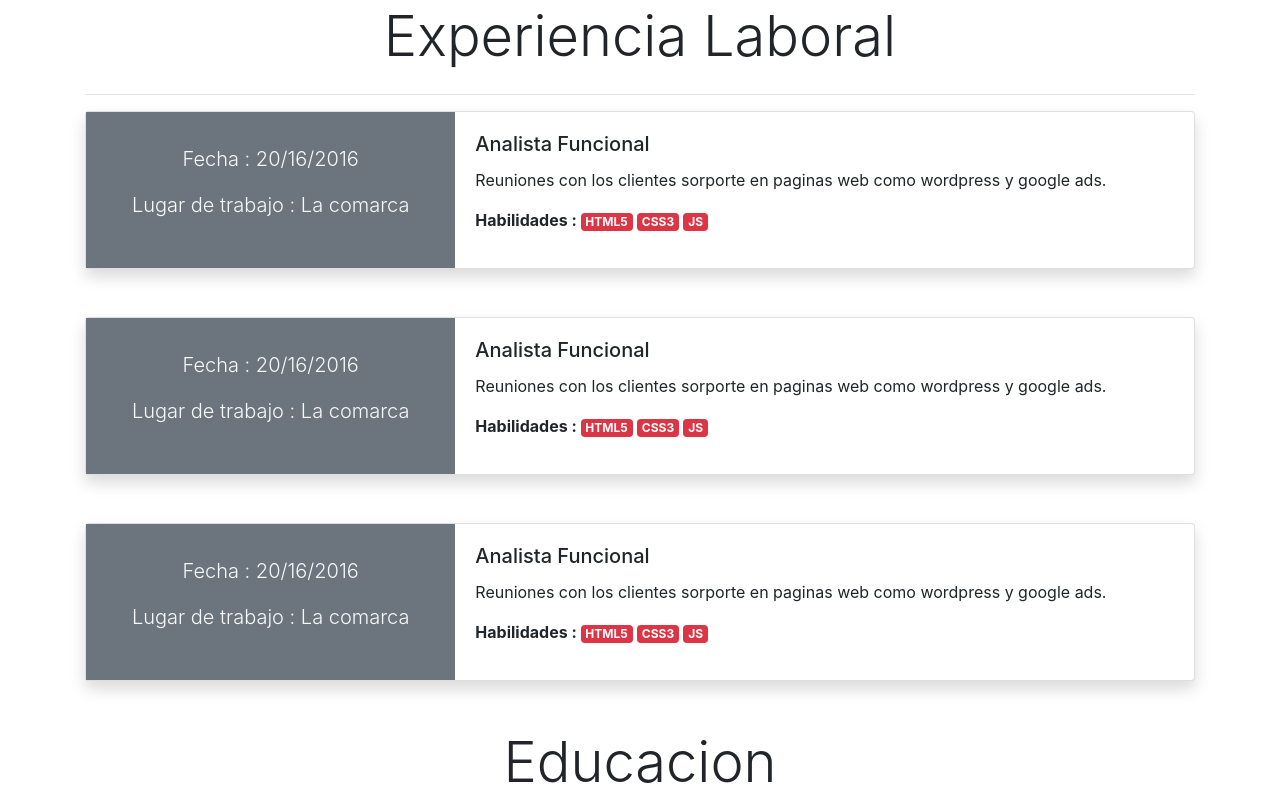
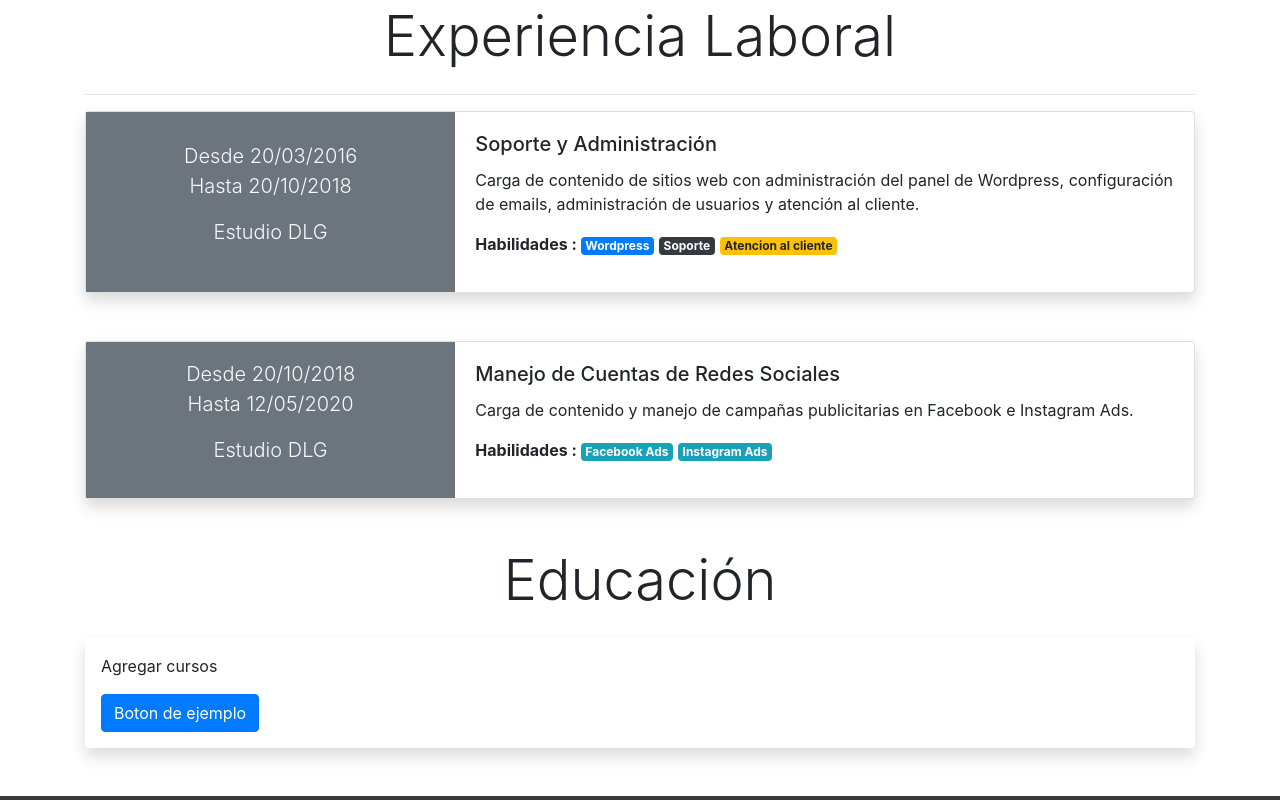
Before and after one commit to Magacien/Magacien.github.io, a plain HTML site: page index.html in a window 1280 px wide. Shown: the part 960-1760 px from the top of the page. Drawn offline with nearby package versions, Linux system fonts and the light colour scheme.

Commit message:
se agregaron cards con experiencia laboral

```diff
--- a/index.html
+++ b/index.html
@@ -52,18 +52,18 @@
         <div class="container">
             <img src="img/ironman.webp" class="avatar my-4">
             <h3>Mariano Gutierrez Nofal</h3>
-            <p class="lead">Ingeniero en Sistemas de Informacion</p>
+            <p class="lead">Software Developer</p>
         </div>
     </section>
     <section class="container">
-        <h2 class="display-4 text-center my-4" id="informacionBasica">Informacion Basica</h2>
+        <h2 class="display-4 text-center my-4" id="informacionBasica">Información Básica</h2>
         <article class="shadow p-3 mb-5 bg-white rounded">
             <h3 class="text-secondary">Datos Personales</h3>
             <hr>
             <p><strong>Edad</strong>: 28 años</p>
             <p><strong>Email</strong> : gutmariano91@gmail.com</p>
-            <p><strong>Telefono</strong> : 3816857072</p>
-            <p><strong>Direccion</strong>Crisostomo Alvarez 3660</p>
+            <p><strong>Teléfono</strong> : 3816857072</p>
+            <p><strong>Dirección</strong> : Crisostomo Alvarez 3660</p>
 
             <h3>Sobre mi</h3>
             <p>Lorem ipsum dolor sit amet consectetur adipisicing elit. Ratione velit, ex hic beatae eligendi blanditiis illo maxime quaerat expedita dignissimos quibusdam sint nulla quidem corporis nisi dicta! Doloribus vel at consequuntur. Commodi iste
@@ -79,17 +79,17 @@
             <div class="card shadow mb-5 bg-white rounded">
                 <div class="row no-gutters">
                     <div class="col-md-4 bg-secondary text-light text-center d-flex flex-column justify-content-center">
-                        <p class="lead">Fecha : 20/16/2016</p>
-                        <p class="lead">Lugar de trabajo : La comarca</p>
+                        <p class="lead">Desde 20/03/2016 <br> Hasta 20/10/2018 </p>
+                        <p class="lead">Estudio DLG</p>
                     </div>
                     <div class="col-md-8">
                         <div class="card-body">
-                            <h5 class="card-title">Analista Funcional</h5>
-                            <p class="card-text">Reuniones con los clientes sorporte en paginas web como wordpress y google ads.</p>
+                            <h5 class="card-title">Soporte y Administración</h5>
+                            <p class="card-text">Carga de contenido de sitios web con administración del panel de Wordpress, configuración de emails, administración de usuarios y atención al cliente.</p>
                             <p><strong>Habilidades : </strong>
-                                <span class="badge badge-danger">HTML5</span>
-                                <span class="badge badge-danger">CSS3</span>
-                                <span class="badge badge-danger">JS</span>
+                                <span class="badge badge-primary">Wordpress</span>
+                                <span class="badge badge-dark">Soporte</span>
+                                <span class="badge badge-warning">Atencion al cliente</span>
 
                             </p>
 
@@ -101,17 +101,17 @@
 
                 <div class="row no-gutters">
                     <div class="col-md-4 bg-secondary text-light text-center d-flex flex-column justify-content-center">
-                        <p class="lead">Fecha : 20/16/2016</p>
-                        <p class="lead">Lugar de trabajo : La comarca</p>
+                        <p class="lead">Desde 20/10/2018 <br> Hasta 12/05/2020 </p>
+                        <p class="lead">Estudio DLG</p>
                     </div>
                     <div class="col-md-8">
                         <div class="card-body">
-                            <h5 class="card-title">Analista Funcional</h5>
-                            <p class="card-text">Reuniones con los clientes sorporte en paginas web como wordpress y google ads.</p>
+                            <h5 class="card-title">Manejo de Cuentas de Redes Sociales</h5>
+                            <p class="card-text">Carga de contenido y manejo de campañas publicitarias en Facebook e Instagram Ads.</p>
                             <p><strong>Habilidades : </strong>
-                                <span class="badge badge-danger">HTML5</span>
-                                <span class="badge badge-danger">CSS3</span>
-                                <span class="badge badge-danger">JS</span>
+                                <span class="badge badge-info">Facebook Ads</span>
+                                <span class="badge badge-info">Instagram Ads</span>
+
 
                             </p>
 
@@ -119,29 +119,9 @@
                     </div>
                 </div>
             </div>
-            <div class="card shadow mb-5 bg-white rounded">
-                <div class="row no-gutters">
-                    <div class="col-md-4 bg-secondary text-light text-center d-flex flex-column justify-content-center">
-                        <p class="lead">Fecha : 20/16/2016</p>
-                        <p class="lead">Lugar de trabajo : La comarca</p>
-                    </div>
-                    <div class="col-md-8">
-                        <div class="card-body">
-                            <h5 class="card-title">Analista Funcional</h5>
-                            <p class="card-text">Reuniones con los clientes sorporte en paginas web como wordpress y google ads.</p>
-                            <p><strong>Habilidades : </strong>
-                                <span class="badge badge-danger">HTML5</span>
-                                <span class="badge badge-danger">CSS3</span>
-                                <span class="badge badge-danger">JS</span>
 
-                            </p>
-
-                        </div>
-                    </div>
-                </div>
-            </div>
         </article>
-        <h2 class="display-4 text-center my-4" id="educacion">Educacion</h2>
+        <h2 class="display-4 text-center my-4" id="educacion">Educación</h2>
         <article class="shadow p-3 mb-5 bg-white rounded ">
             <p>Agregar cursos</p>
 
```
